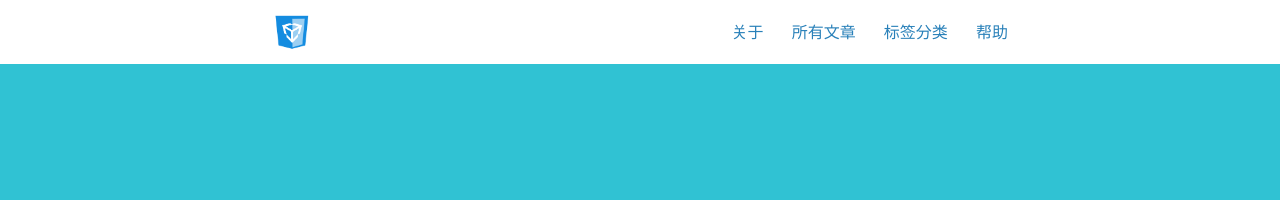
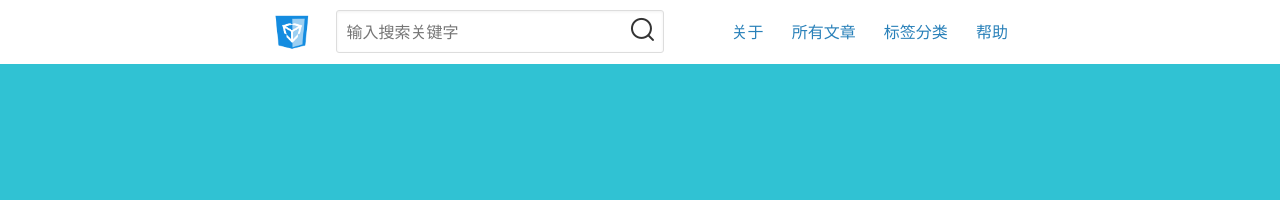
Before and after one commit to ouvens/ouvens.github.io, a Jekyll site: the page built from index.html, in a window 1280 px wide. Shown: the top 200 px of the page. Built offline with Jekyll 4.4.1, drawn with Linux system fonts in a browser that asks for light colours; nearby versions of some CDN libraries; Markdown is read by kramdown in place of the engine named in the settings; the list of posts is cut into pages by our own code; a style sheet for code colours, icons or effects is not loaded.

Commit message:
add search

```diff
--- a/_includes/footer.html
+++ b/_includes/footer.html
@@ -43,6 +43,6 @@
 
 <!-- Scripts -->
 <script src="//1.url.cn/jslib/jquery/1.9.1/jquery.min.js"></script>
-<script src="{{ "assets/js/main.js" | prepend: site.baseurl }}"></script>
 <script src="//cdnjs.cloudflare.com/ajax/libs/highlight.js/8.5/highlight.min.js" defer></script>
 <script src="//cdnjs.cloudflare.com/ajax/libs/lightbox2/2.7.1/js/lightbox.min.js" defer></script>
+<script src="{{ "assets/js/main.js" | prepend: site.baseurl }}"></script>
--- a/_includes/header.html
+++ b/_includes/header.html
@@ -1,4 +1,4 @@
-<header class="navigation" role="banner">
+<div class="navigation" role="banner">
     <div class="navigation-wrapper">
     <a href="{{ site.baseurl }}" class="logo">
     	{% if site.logo %}
@@ -7,10 +7,14 @@
       <span>{{ site.title }}</span>
       {% endif %}
     </a>
+    <span class="search-input" id="search-input">
+      <input type="text" value="" class="search-text" placeholder="输入搜索关键字">
+      <i class="icon-font i-search search-btn"></i>
+    </span>
     <a href="javascript:void(0)" class="navigation-menu-button" id="js-mobile-menu">
     	<i class="icon-font i-list fa fa-bars"></i>
     </a>
-    <nav role="navigation">
+    <span class="nav" role="navigation">
       <ul id="js-navigation-menu" class="navigation-menu show">
       	{% for page in site.pages %}
           {% if page.title and page.main_nav != false %}
@@ -20,6 +24,6 @@
           {% endif %}
         {% endfor %}
       </ul>
-    </nav>
+    </span>
   </div>
-</header>
+</div>
--- a/_sass/_custom.scss
+++ b/_sass/_custom.scss
@@ -31,9 +31,9 @@ pre code.language-text{
     border-radius: 5px;
     background-color: #0c6eb0;
     color: #fff;
-}
-.newer-posts:hover{
-    color: #ddd;
+    &:hover{
+        color: #ddd;
+    }
 }
 
 .icon-page{
@@ -45,3 +45,29 @@ pre code.language-text{
 .icon-font.i-list{
     font-size: 32px;
 }
+
+.navigation{
+    .search-input{
+        position: absolute;
+        top: 10px;
+        left: 50px;
+        right: 50px;
+        @include media ($tablet) {
+            right: 360px;
+            left: 80px;
+        }
+    .icon-font{
+            position: absolute;
+            right: 10px;
+            top: 8px;
+            font-size: 24px;
+            &:hover{
+                cursor: pointer;
+                color: #777;
+            }
+        }
+    }
+    .search-text{
+
+    }
+}
--- a/_sass/_layout.scss
+++ b/_sass/_layout.scss
@@ -138,9 +138,6 @@ pre code.hljs {
         @include media ($tablet) {
             display: none;
         }
-        &:hover {
-            text-decoration: none;
-        }
     }
     // Nav menu
     .navigation-wrapper {
@@ -163,7 +160,7 @@ pre code.hljs {
             font-size: 1.25em;
         }
     }
-    nav {
+    span.nav {
         float: none;
         padding: 1.25em 0;
         @include media ($tablet) {
--- a/assets/css/iconfont.css
+++ b/assets/css/iconfont.css
@@ -6,9 +6,10 @@ src: url("./fonts/iconfont.eot?#iefix") format("eot"),
     url("./fonts/iconfont.ttf") format("truetype");
 }
 
-.icon-font{font-family:"iconfont";font-size:18px;font-style:normal;font-weight: normal;font-variant: normal;text-transform: none;line-height: 1;position: relative;vertical-align:-1px;-webkit-font-smoothing: antialiased;-moz-osx-font-smoothing: grayscale;}
+.icon-font{font-family:"iconfont";font-size:18px;font-style:normal;font-weight: bolder;font-variant: normal;text-transform: none;line-height: 1;position: relative;vertical-align:-1px;-webkit-font-smoothing: antialiased;-moz-osx-font-smoothing: grayscale;}
 
 .i-heart:before{content: "\f002";}
+.i-search:before{content: "\f012";}
 .i-star:before{content: "\f01d";}
 .i-v-left:before{content: "\f022";}
 .i-v-right:before{content: "\f02f";}
--- a/assets/js/main.js
+++ b/assets/js/main.js
@@ -40,7 +40,7 @@
     var $tag = $('.post-content');
     if (tagKeywords) {
         $tag.find('.tag').hide();
-        $tag.find('.tag[data-tag=' + tagKeywords + ']').show();
+        $tag.find('.tag[data-tag*=' + tagKeywords + ']').show();
         $('.post-header .post-title').text(tagKeywords);
     } else {
         $tag.find('.tag').show();
@@ -96,4 +96,18 @@
             }
         });
     });
+
+    /**
+     * 搜索框输入功能,支持回车和点击搜索
+     */
+    $('#search-input').on('keypress', '.search-text', function(e){
+        if(e.keyCode === 13 && this.value.length > 0){
+            location.replace("/tags/?tag=" + this.value);
+        }
+    }).on('click', '.search-btn', function(){
+        var value = $('#search-input').find('.search-text').val();
+        if(value.length > 0){
+            location.replace("/tags/?tag=" + value);
+        }
+    })
 })();
```
Also changed, not shown: assets/css/fonts/iconfont.ttf, assets/css/fonts/iconfont.woff, assets/header_image.png, 1 other file.
